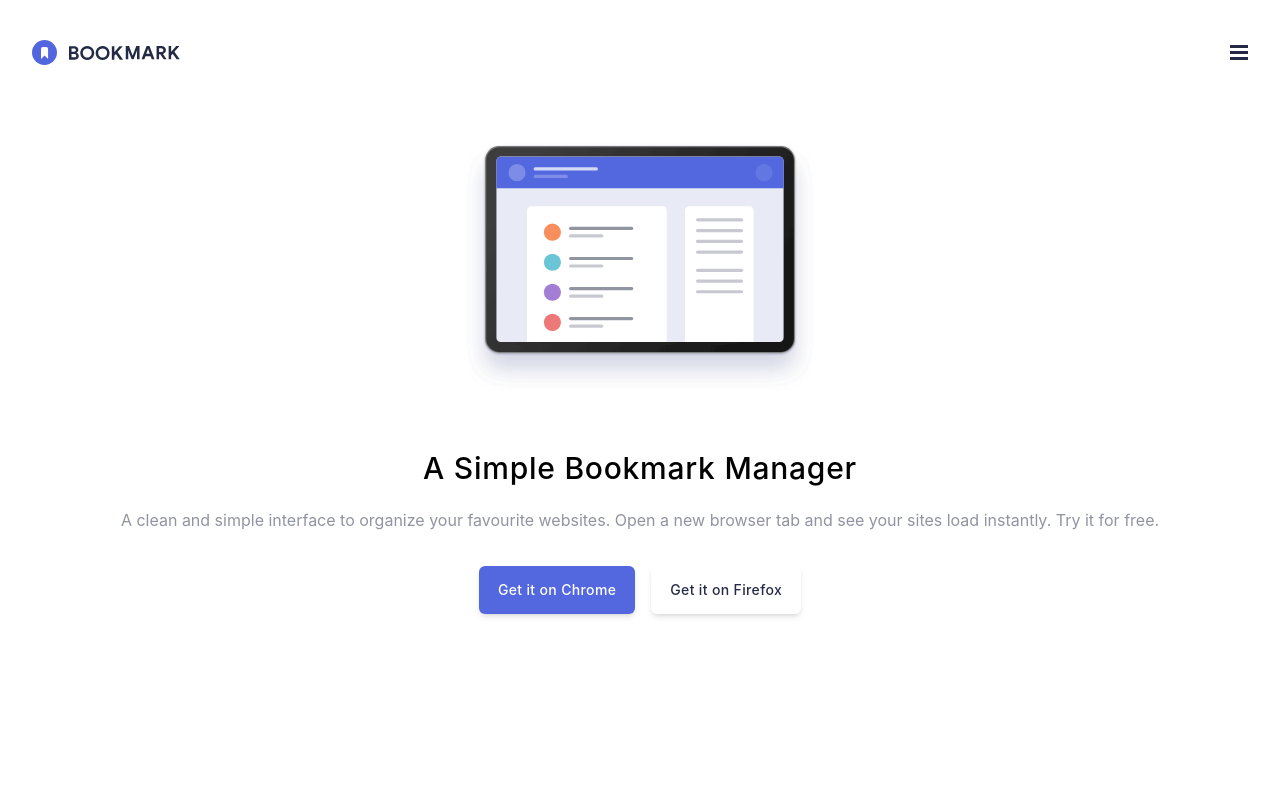
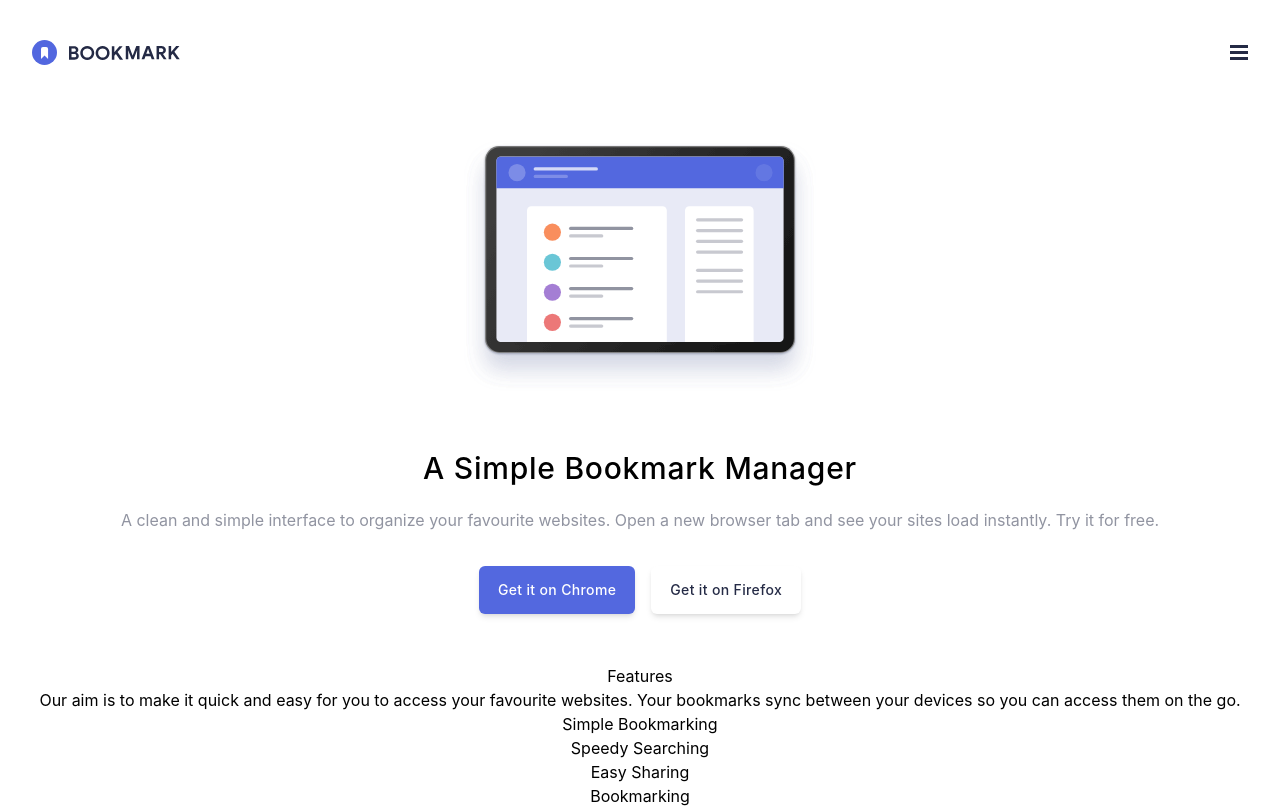
Before and after one commit to felipetn1989/bookmark-react, a React (Create React App) app in the folder bookmark/: page / in a window 1280 px wide. Built offline with nearby package versions, Linux system fonts and the light colour scheme.

Commit message:
created Router structure

```diff
--- a/bookmark/package.json
+++ b/bookmark/package.json
@@ -8,6 +8,7 @@
     "@testing-library/user-event": "^13.5.0",
     "react": "^18.2.0",
     "react-dom": "^18.2.0",
+    "react-router-dom": "^6.12.1",
     "react-scripts": "5.0.1",
     "web-vitals": "^2.1.4"
   },
--- /dev/null
+++ b/bookmark/src/components/blocks/Bookmarking.js
@@ -0,0 +1,7 @@
+export default function Bookmarking() {
+    return (
+        <div>
+            <h3>Bookmarking</h3>
+        </div>
+    )
+}
--- /dev/null
+++ b/bookmark/src/components/blocks/Features.js
@@ -0,0 +1,38 @@
+import { BrowserRouter as Router, Routes, Route, Link } from "react-router-dom";
+
+import Bookmarking from "./Bookmarking";
+import Searching from "./Searching";
+import Sharing from "./Sharing";
+
+export default function Features() {
+  return (
+    <div>
+      <h2>Features</h2>
+
+      <p>
+        Our aim is to make it quick and easy for you to access your favourite
+        websites. Your bookmarks sync between your devices so you can access
+        them on the go.
+      </p>
+
+      <Router>
+        <ul>
+          <li>
+            <Link to="/">Simple Bookmarking</Link>
+          </li>
+          <li>
+            <Link to="/searching">Speedy Searching</Link>
+          </li>
+          <li>
+            <Link to="/sharing">Easy Sharing</Link>
+          </li>
+        </ul>
+        <Routes>
+          <Route path="/" element={<Bookmarking />} />
+          <Route path="/searching" element={<Searching />} />
+          <Route path="/sharing" element={<Sharing />} />
+        </Routes>
+      </Router>
+    </div>
+  );
+}
--- /dev/null
+++ b/bookmark/src/components/blocks/Searching.js
@@ -0,0 +1,7 @@
+export default function Searching() {
+    return (
+        <div>
+            <h3>Searching</h3>
+        </div>
+    )
+}
--- /dev/null
+++ b/bookmark/src/components/blocks/Sharing.js
@@ -0,0 +1,7 @@
+export default function Sharing() {
+    return (
+        <div>
+            <h3>Sharing</h3>
+        </div>
+    )
+}
--- a/bookmark/src/components/pages/Main.js
+++ b/bookmark/src/components/pages/Main.js
@@ -2,10 +2,12 @@ import hero from "../images/illustration-hero.svg";
 
 import Button from "../buttons/Button";
 
+import Features from "../blocks/Features";
+
 export default function Main() {
   return (
-    <main>
-      <section className="grid gap-[3.625rem] text-center my-9">
+    <main className="text-center">
+      <section className="grid gap-[3.625rem] my-9">
         <img
           className="w-[22rem] m-auto"
           src={hero}
@@ -36,6 +38,8 @@ export default function Main() {
           </div>
         </div>
       </section>
+      <Features />
+
     </main>
   );
 }
```
Also changed, not shown: 1 other file (tests, documents, lock files or other folders).
